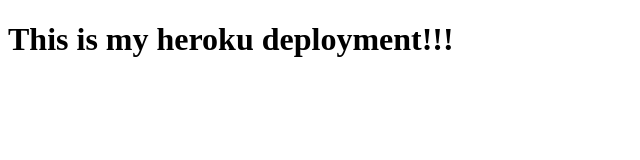
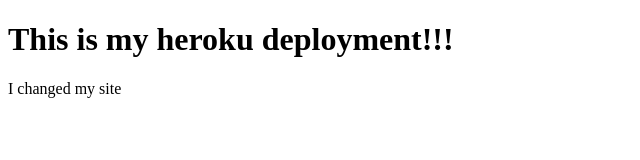
Before and after one commit to bridgecrew-perf6/deployment-demo-44, a website: page index.html in a window 1280 px wide. Shown: the whole page, without its empty margins (0-640 px from the left). Drawn offline with Linux system fonts and the light colour scheme.

Commit message:
changed index.html

```diff
--- a/index.html
+++ b/index.html
@@ -8,5 +8,6 @@
 </head>
 <body>
   <h1>This is my heroku deployment!!!</h1>
+  <p>I changed my site</p>
 </body>
 </html>
```
